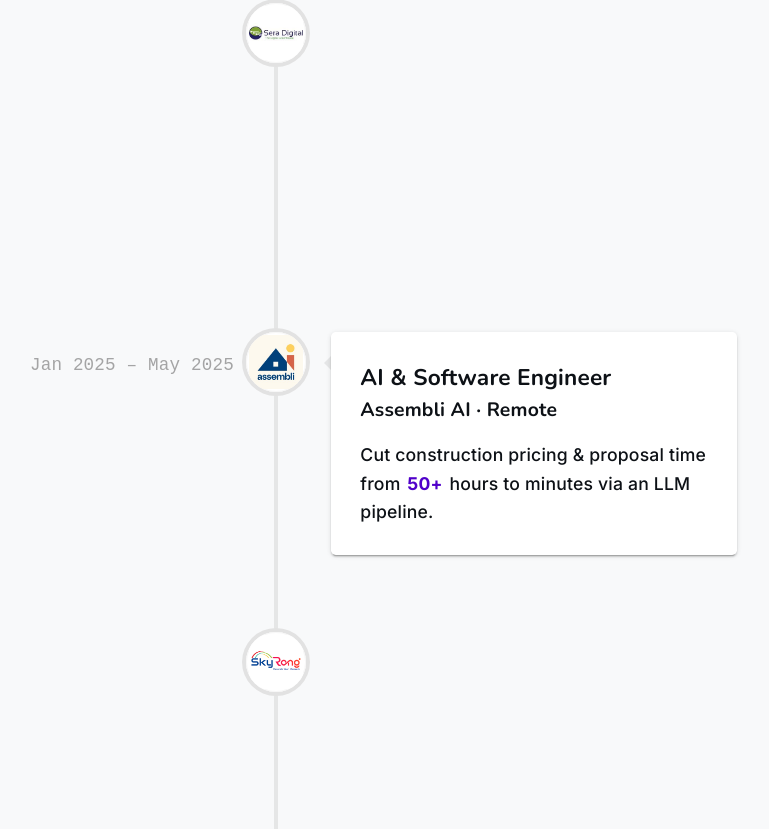
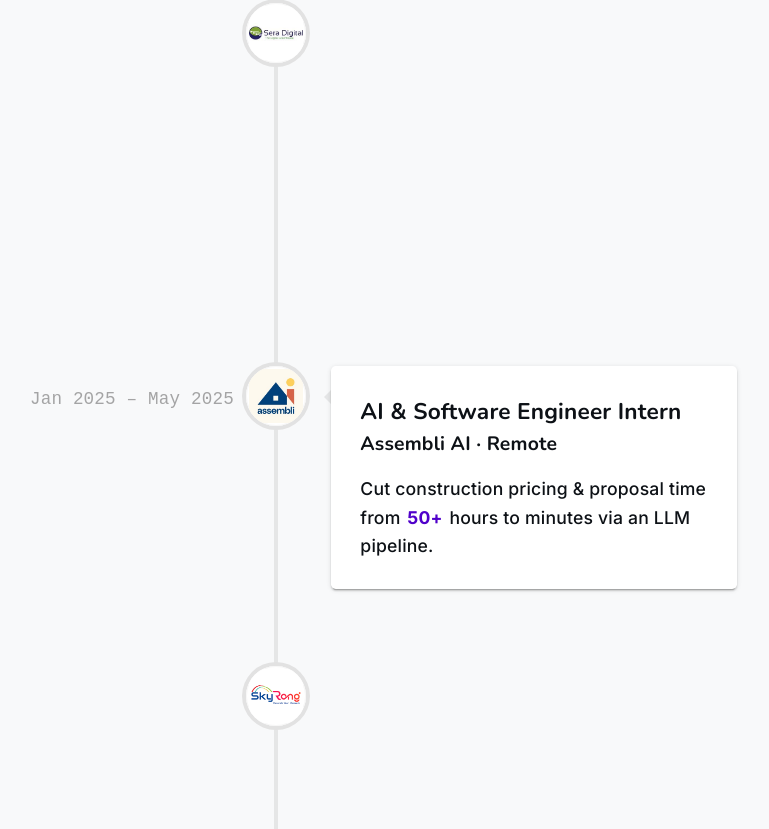
Before and after one commit to rajulshakya777/portfolio, a React (Create React App) app: page / in a window 1280 px wide. Shown: the part 2424-3253 px from the top of the page, without its empty margins (364-1133 px from the left). Built offline with nearby package versions, Linux system fonts and the light colour scheme.

Commit message:
Job description added

```diff
--- a/src/components/Timeline.tsx
+++ b/src/components/Timeline.tsx
@@ -35,21 +35,21 @@ function formatHighlight(text: string) {
 const JOURNEY: JourneyItem[] = [
   {
     date: 'May 2025 – Present',
-    role: 'Software Engineer (GenAI)',
+    role: 'Research and Development (GenAI)',
     company: 'Sera Digital Corp',
-  location: 'Remote',
+  location: 'Omaha, NE (USA)',
   companyUrl: 'https://www.seradigital.com/',
   logo: '/professional-journey/Sera_logo.jpeg',
     highlight: 'Private AI infrastructure (LLM fine‑tuning on CMMC) + optimized RAG/CAG (policy retrieval latency ↓60%).',
     details: [
-      'Built private AI infrastructure for DoD contractors by fine-tuning LLMs on CMMC compliance standards.',
+      'Built private AI infrastructure for contractors by fine-tuning LLMs on CMMC compliance standards.',
       'Designed and deployed RAG/CAG systems leveraging internal Obsidian knowledge to automate audits, reducing policy retrieval latency by 60%.',
       'Engineered CMMC-compliant WinDev applications aligned with DoD requirements.'
     ]
   },
   {
     date: 'Jan 2025 – May 2025',
-    role: 'AI & Software Engineer',
+    role: 'AI & Software Engineer Intern',
     company: 'Assembli AI',
   location: 'Remote',
   companyUrl: 'https://www.assembli.ai/',
```
